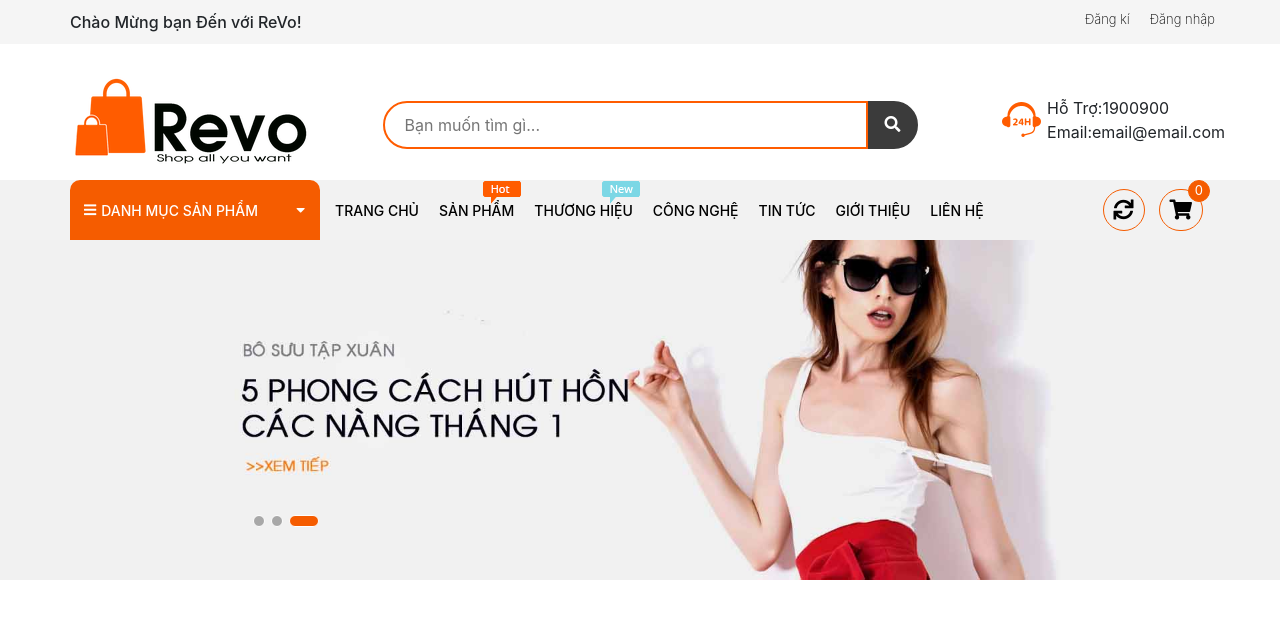
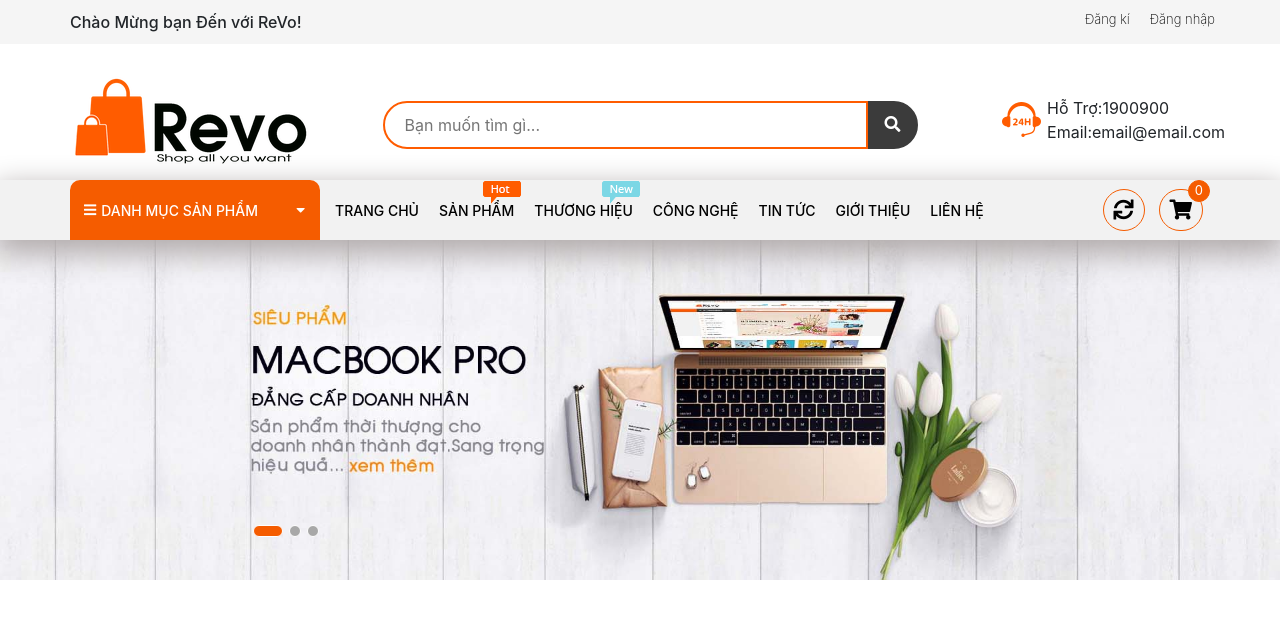
Before and after one commit to datthanh3011/Ft-PROJECT, a PHP site: page / in a window 1280 px wide. Shown: the top 619 px of the page. Run offline with PHP 8.4, Linux system fonts and the light colour scheme; some libraries are stand-ins or nearby versions.

Commit message:
sliders finish

```diff
--- a/index.php
+++ b/index.php
@@ -382,12 +382,12 @@
 	<!-- beign code wrapper slider -->
 
 		<div class ="wrapper-slider">
-			<div class="item">
+			<div class="item active">
 				<a href="">
 					<img src="img\slide-img-1.jpg" alt="">
 				</a>
 			</div>
-			<div class="item active">
+			<div class="item">
 				<a href="">
 					<img src="img\slide-img-2.jpg" alt="">
 				</a>
@@ -398,13 +398,13 @@
 				</a>
 			</div>
 			<div id="btn-sliders">
-				<div class="btn-slider">
+				<div class="btn-slider btn-active">
 
 				</div>
 				<div class="btn-slider">
 
 				</div>
-				<div class="btn-slider btn-active">
+				<div class="btn-slider">
 
 				</div>
 			</div>
@@ -412,5 +412,6 @@
 
 	<!-- END code wrapper-->
 
+
 	</body>
 </html>
--- a/sass/style.css
+++ b/sass/style.css
@@ -110,6 +110,8 @@
 
 body #menu-side-bar {
   background-color: #F2F2F2;
+  -webkit-box-shadow: 0px 10px 30px 4px #b1abab;
+          box-shadow: 0px 10px 30px 4px #b1abab;
 }
 
 body #menu-side-bar .container {
@@ -127,6 +129,7 @@
   display: -webkit-box;
   display: -ms-flexbox;
   display: flex;
+  z-index: 1;
 }
 
 body #menu-side-bar .container .container-menu-side .nav-side-bar {
@@ -522,7 +525,8 @@
 }
 
 body .wrapper-slider .item {
-  display: none;
+  position: absolute;
+  visibility: hidden;
 }
 
 body .wrapper-slider .item a img {
@@ -530,7 +534,73 @@
 }
 
 body .wrapper-slider .active {
-  display: block;
+  opacity: 1;
+  visibility: visible;
+  z-index: -1;
+}
+
+body .wrapper-slider .in-left {
+  -webkit-animation: in-left 1s forwards;
+          animation: in-left 1s forwards;
+}
+
+@-webkit-keyframes in-left {
+  from {
+    -webkit-transform: translateX(-100%);
+            transform: translateX(-100%);
+  }
+  to {
+    -webkit-transform: translateX(0%);
+            transform: translateX(0%);
+  }
+}
+
+body .wrapper-slider .out-right {
+  -webkit-animation: out-right 1s forwards;
+          animation: out-right 1s forwards;
+}
+
+@-webkit-keyframes out-right {
+  from {
+    -webkit-transform: translateX(0%);
+            transform: translateX(0%);
+  }
+  to {
+    -webkit-transform: translateX(100%);
+            transform: translateX(100%);
+  }
+}
+
+body .wrapper-slider .in-right {
+  -webkit-animation: in-right 1s forwards;
+          animation: in-right 1s forwards;
+}
+
+@-webkit-keyframes in-right {
+  from {
+    -webkit-transform: translateX(100%);
+            transform: translateX(100%);
+  }
+  to {
+    -webkit-transform: translateX(0%);
+            transform: translateX(0%);
+  }
+}
+
+body .wrapper-slider .out-left {
+  -webkit-animation: out-left 1s forwards;
+          animation: out-left 1s forwards;
+}
+
+@-webkit-keyframes out-left {
+  from {
+    -webkit-transform: translateX(0%);
+            transform: translateX(0%);
+  }
+  to {
+    -webkit-transform: translateX(-100%);
+            transform: translateX(-100%);
+  }
 }
 
 body .wrapper-slider #btn-sliders {
@@ -538,7 +608,7 @@
   display: -ms-flexbox;
   display: flex;
   position: absolute;
-  bottom: 50;
+  bottom: -300;
   left: 250;
 }
 
--- a/sass/style.scss
+++ b/sass/style.scss
@@ -77,6 +77,7 @@
     }
     #menu-side-bar{
         background-color: #F2F2F2;
+        box-shadow: 0px 10px 30px 4px #b1abab;
         .container{
             display: flex;
             justify-content: space-between;
@@ -84,6 +85,7 @@
             position: relative;
             .container-menu-side{
                 display: flex;
+                z-index: 1;
                 .nav-side-bar{
                     width: 250px;
                     height: auto;
@@ -416,7 +418,9 @@
     .wrapper-slider{
         position: relative;
         .item{
-            display: none;
+            position: absolute;
+            visibility: hidden;
+
             a{
                 img{
                     width: 100%;
@@ -424,12 +428,90 @@
             }
         }
         .active{
-            display: block;
+            opacity: 1;
+            visibility: visible;
+            z-index: -1;
+        }
+        .in-left{
+            animation: in-left 1s forwards;
+        }
+        @-webkit-keyframes in-left{
+            from{
+                transform: translateX(-100%);
+            }
+            to{
+                transform: translateX(0%);
+            }
+        }
+        @-moz-keyframes in-left{
+            from{
+                transform: translateX(-100%);
+            }
+            to{
+                transform: translateX(0%);
+            }
+        }
+        .out-right{
+            animation: out-right 1s forwards;
+        }
+        @-webkit-keyframes out-right{
+            from{
+                transform: translateX(0%);
+            }
+            to{
+                transform: translateX(100%);
+            }
+        }
+        @-moz-keyframes out-right{
+            from{
+                transform: translateX(0%);
+            }
+            to{
+                transform: translateX(100%);
+            }
+        }
+        .in-right{
+            animation: in-right 1s forwards;
+        }
+        @-webkit-keyframes in-right{
+            from{
+                transform: translateX(100%) ;
+            }
+            to{
+                transform: translateX(0%);
+            }
+        }
+        @-moz-keyframes in-right{
+            from{
+                transform: translateX(100%) ;
+            }
+            to{
+                transform: translateX(0%);
+            }
+        }
+        .out-left{
+            animation: out-left 1s forwards ;
+        }
+        @-webkit-keyframes out-left{
+            from{
+                transform: translateX(0%);
+            }
+            to{
+                transform: translateX(-100%);
+            }
+        }
+        @-moz-keyframes out-left{
+            from{
+                transform: translateX(0%);
+            }
+            to{
+                transform: translateX(-100%);
+            }
         }
         #btn-sliders{
             display: flex;
             position: absolute;
-            bottom: 50;
+            bottom: -300;
             left: 250;
             .btn-slider{
                 border: 1px solid #ffffff;
```
Also changed, not shown: js/jquery.js (+67 -1 lines), 1 other file.
